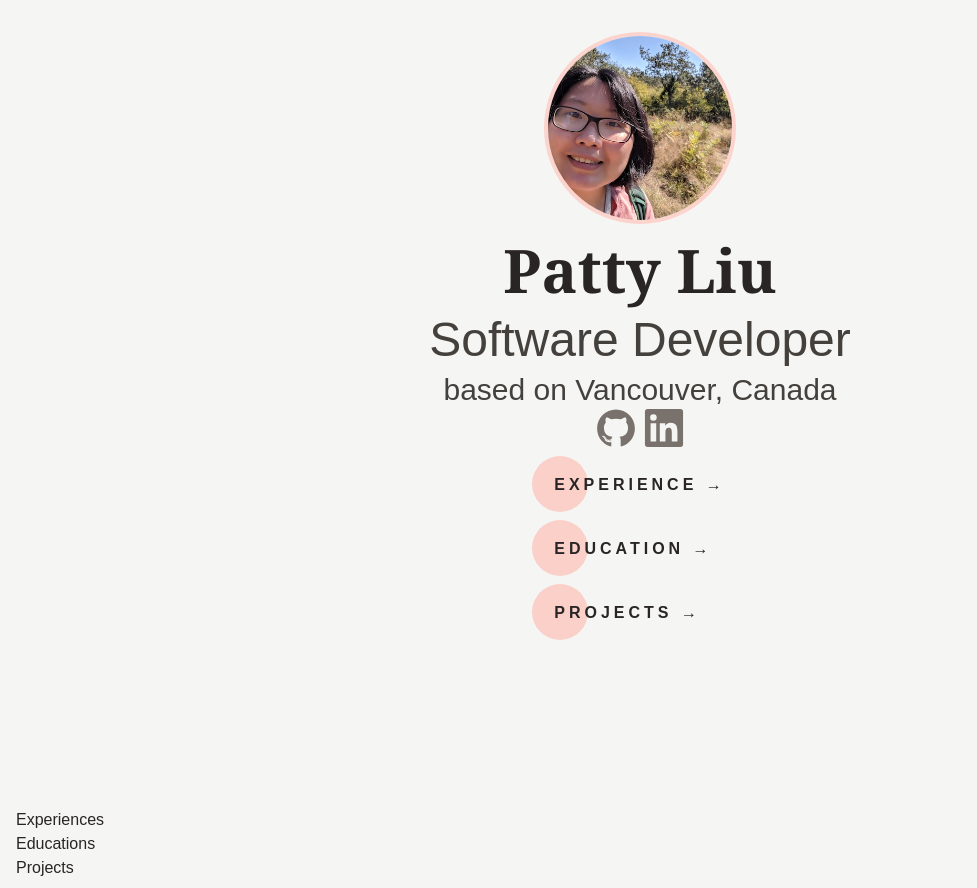
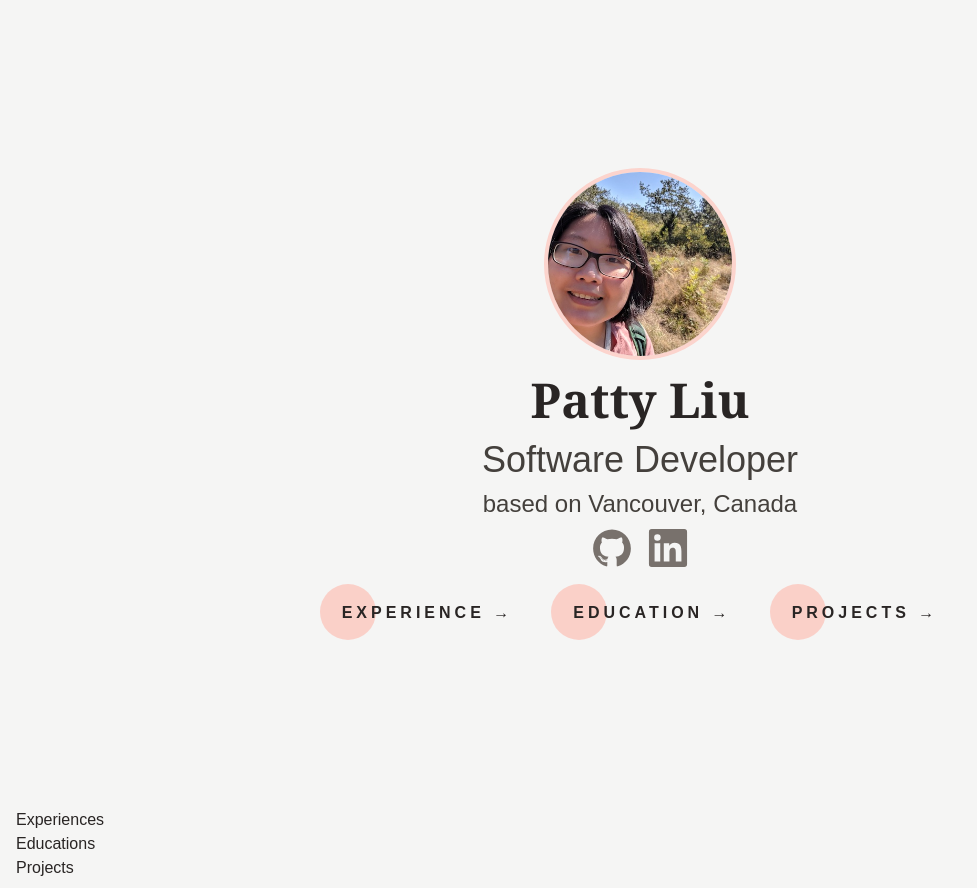
Before and after one commit to ikulan/ikulan.github.io, a React (Vite) app: page / in a window 1280 px wide. Shown: the whole page, without its empty margins (0-977 px from the left). Built offline with nearby package versions, Linux system fonts and the light colour scheme.

Commit message:
Add IconButton and NavButton components

```diff
--- /dev/null
+++ b/src/components/IconButton.jsx
@@ -0,0 +1,29 @@
+import { GithubSvg } from "../icons/github";
+import { LinkedinSvg } from "../icons/linkedin";
+
+function IconButton({ type }) {
+  switch (type.toLowerCase()) {
+    case "github":
+      return (
+        <a href="https://github.com/ikulan" target="_blank" rel="noreferrer">
+          <GithubSvg className="w-8 md:w-10 fill-stone-500 hover:fill-peach-400" />
+        </a>
+      );
+
+    case "linkedin":
+      return (
+        <a
+          href="https://www.linkedin.com/in/ikulan12/"
+          target="_blank"
+          rel="noreferrer"
+        >
+          <LinkedinSvg className="w-8 md:w-10 fill-stone-500 hover:fill-peach-400" />
+        </a>
+      );
+
+    default:
+      throw new Error(`No such type for IconButton: ${type}`);
+  }
+}
+
+export default IconButton;
--- /dev/null
+++ b/src/components/NavButton.jsx
@@ -0,0 +1,11 @@
+function NavButton({ children }) {
+  return (
+    <div>
+      <a href="#" className="cta">
+        <span>{children} →</span>
+      </a>
+    </div>
+  );
+}
+
+export default NavButton;
--- a/src/sections/Landing.jsx
+++ b/src/sections/Landing.jsx
@@ -1,6 +1,6 @@
 import Avatar from "../components/Avatar";
-import { GithubSvg } from "../icons/github";
-import { LinkedinSvg } from "../icons/linkedin";
+import IconButton from "../components/IconButton";
+import NavButton from "../components/NavButton";
 
 const avatarProps = {
   img_url: "/photo.jpg",
@@ -9,52 +9,38 @@ const avatarProps = {
 
 function Landing() {
   return (
-    <div className="min-h-screen py-6 flex flex-col items-center">
+    <div className="min-h-screen py-6 grid">
+      <div className="my-auto flex flex-col items-center space-y-2">
         {/* header */}
         <div className="flex flex-col items-center md:space-y-2">
-        <Avatar img_url={avatarProps.img_url} alt_name={avatarProps.alt_name} />
-        <p className="font-serif py-2 text-4xl md:text-6xl  font-semibold">
+          <Avatar
+            img_url={avatarProps.img_url}
+            alt_name={avatarProps.alt_name}
+          />
+          <p className="font-serif py-2 text-3xl md:text-5xl  font-semibold">
             Patty Liu
           </p>
-        <p className="text-3xl md:text-5xl text-stone-700">
+          <p className="text-2xl md:text-4xl text-stone-700">
             Software Developer
           </p>
-        <p className="text-xl md:text-3xl text-stone-700">
+          <p className="text-lg md:text-2xl text-stone-700">
             based on Vancouver, Canada
           </p>
         </div>
 
         {/* social media icons */}
-      <div className="flex space-x-2">
-        <a href="https://github.com/ikulan" target="_blank" rel="noreferrer">
-          <GithubSvg className="w-10 fill-stone-500 hover:fill-peach-400" />
-        </a>
-        <a
-          href="https://www.linkedin.com/in/ikulan12/"
-          target="_blank"
-          rel="noreferrer"
-        >
-          <LinkedinSvg className="w-10 fill-stone-500 hover:fill-peach-400" />
-        </a>
+        <div className="flex space-x-4 justify-center">
+          <IconButton type="github" />
+          <IconButton type="linkedin" />
         </div>
+
         {/* description */}
 
         {/* nav buttons */}
-      <div className="flex flex-col items-start space-y-10 py-6">
-        <div>
-          <a href="#" className="cta">
-            <span>Experience →</span>
-          </a>
-        </div>
-        <div>
-          <a href="#" className="cta">
-            <span>Education →</span>
-          </a>
-        </div>
-        <div>
-          <a href="#" className="cta">
-            <span>Projects →</span>
-          </a>
+        <div className="flex flex-col items-start space-y-10 py-6 md:space-y-0 md:space-x-4 md:flex-row md:max-w-2xl md:justify-between md:align-middle">
+          <NavButton>Experience</NavButton>
+          <NavButton>Education</NavButton>
+          <NavButton>Projects</NavButton>
         </div>
       </div>
     </div>
```
Lines whose indentation alone changed are shown as unchanged.
